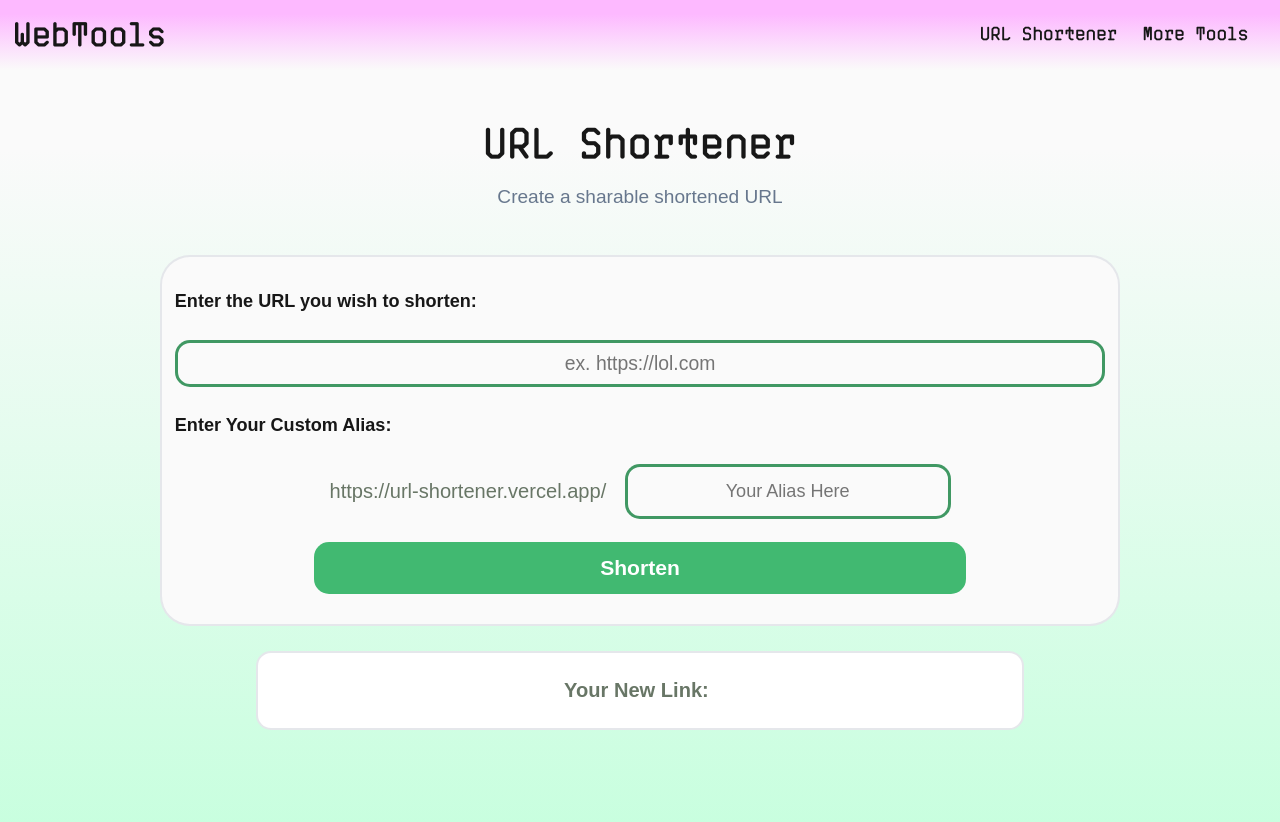
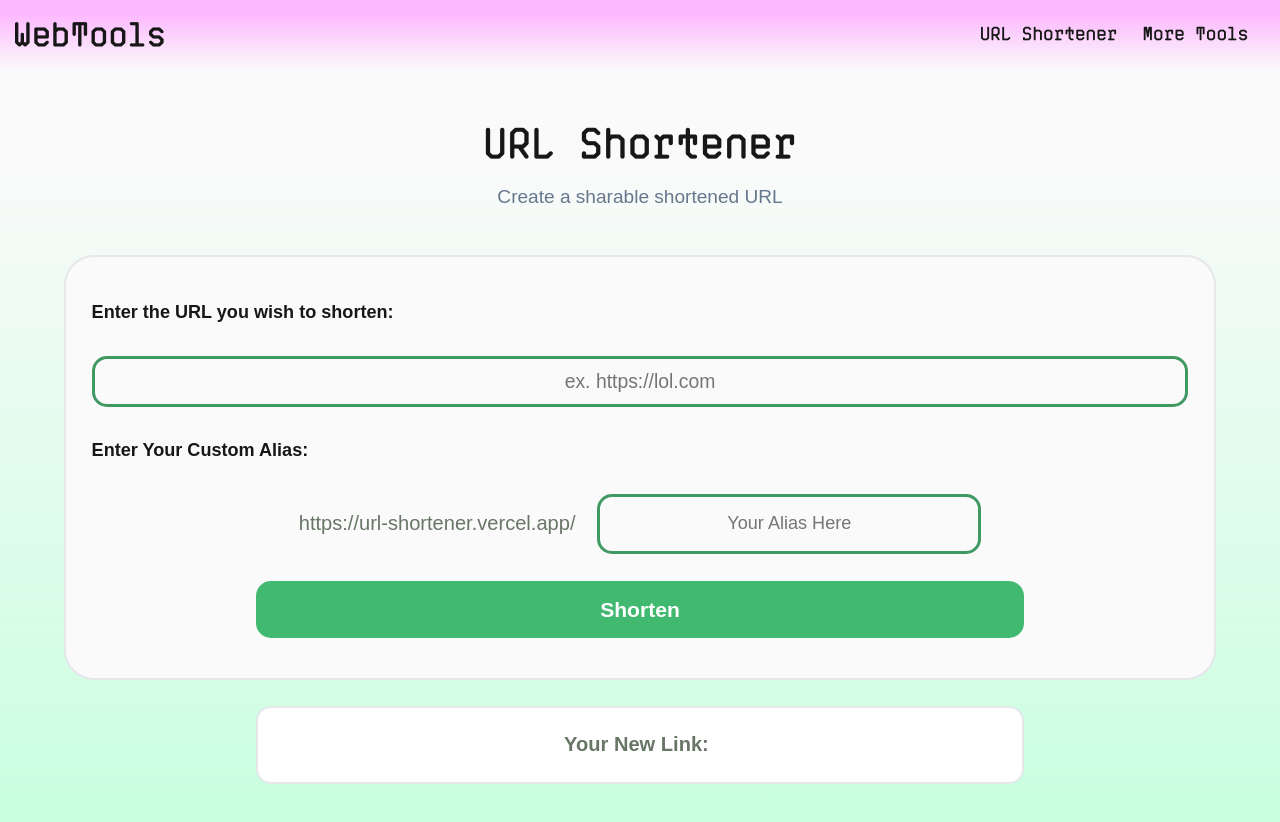
Before and after one commit to ACBostonUni/mp5-url-shortener, a Next.js app: page / in a window 1280 px wide. Shown: the top 822 px of the page. Built offline with nearby package versions, Linux system fonts and the light colour scheme; no server answers.

Commit message:
Styling CHanges

```diff
--- a/src/app/page.tsx
+++ b/src/app/page.tsx
@@ -14,14 +14,15 @@ const StyledShortenerContainer = styled.div`
     margin: 1% auto;
     padding: 1% 2%;
     width: 60%;
+
     border: rgb(229 231 235 / 0.99) solid 2px;
     background: #fafafa;
 
     border-radius: 30px;
 
     @media screen and (max-width: 1400px){
-        width: 75%;
-        padding: 0.5% 1%;
+        width: 90%;
+
 
     }
 
```
